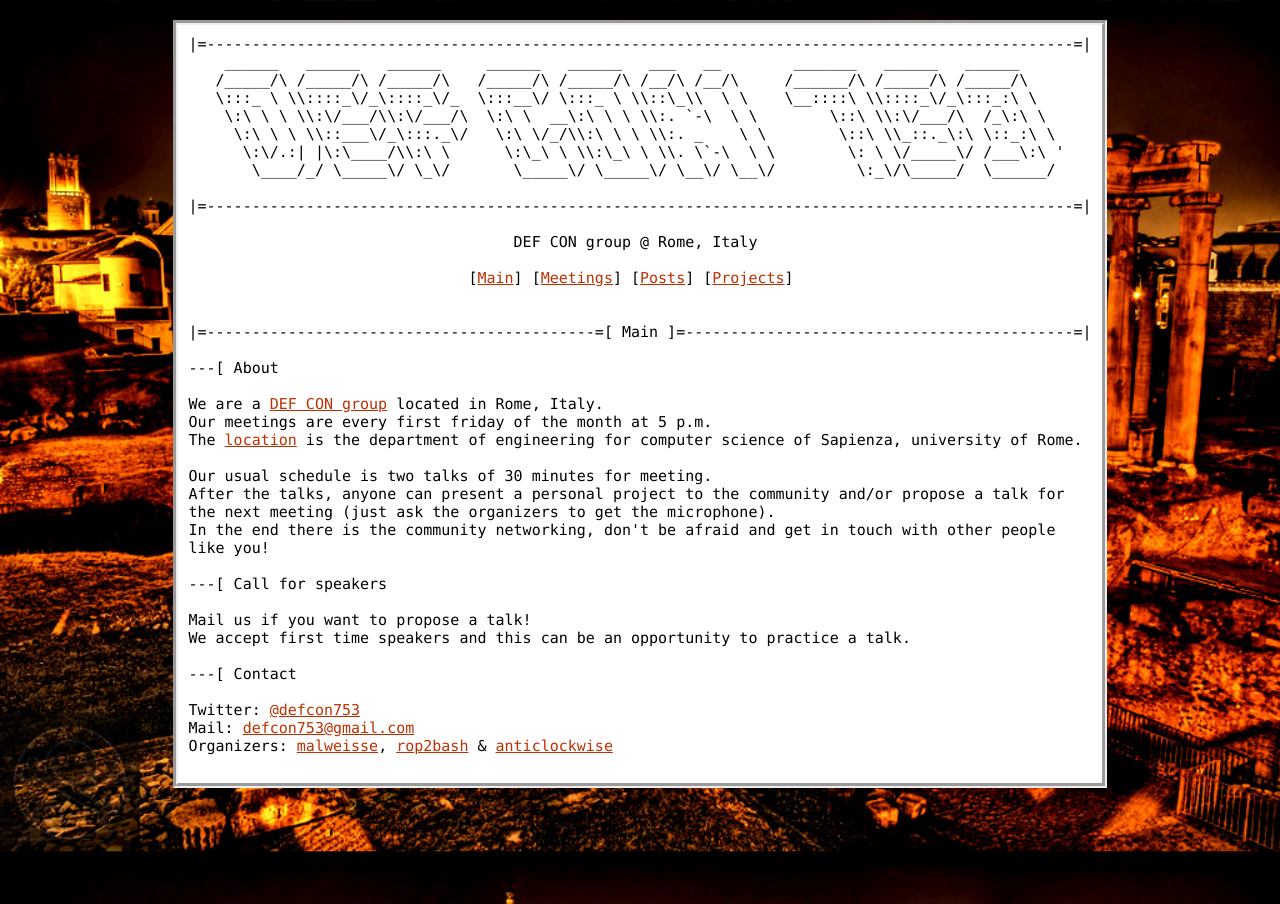
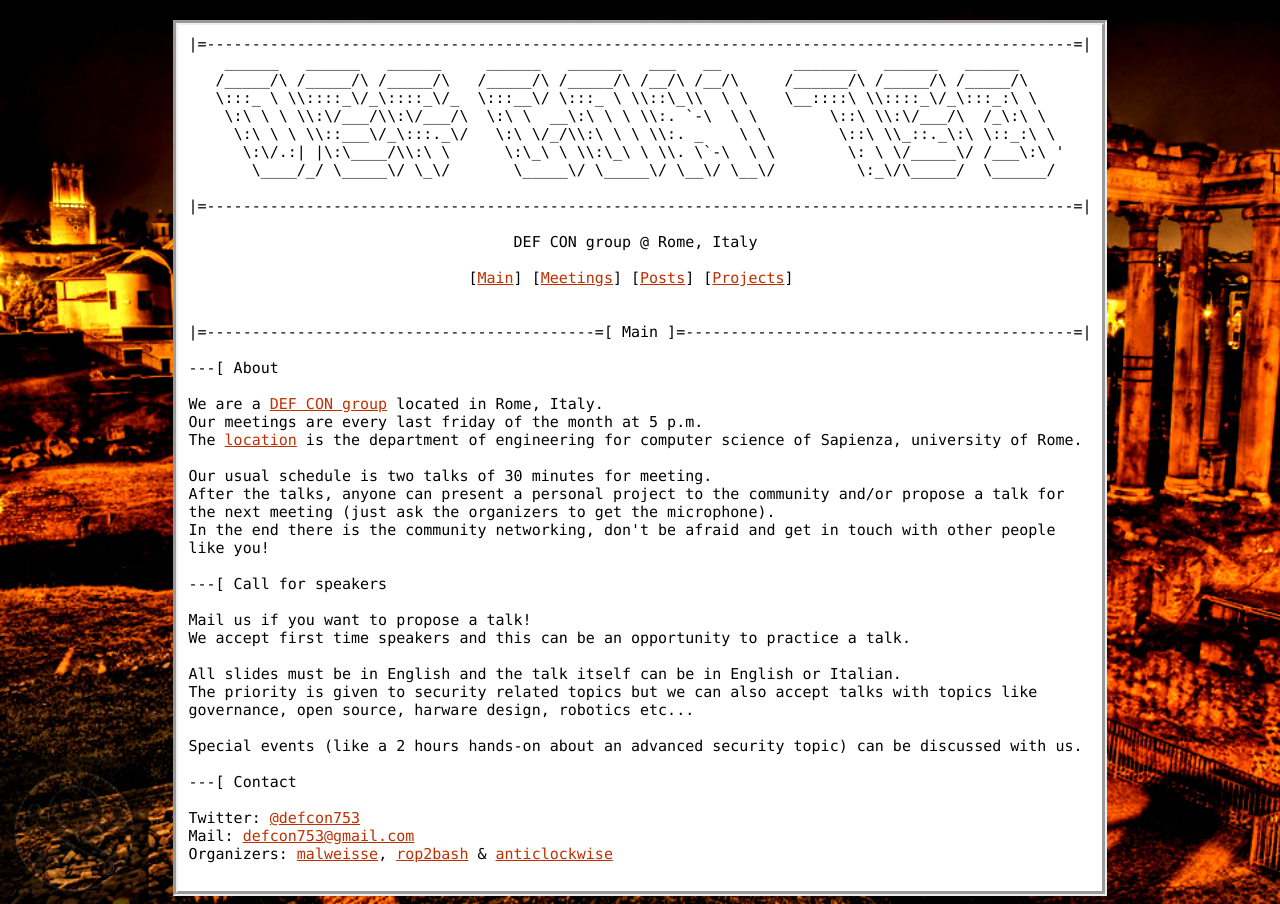
Before and after one commit to DEFCON753/defcon753.github.io, a Jekyll site: the page built from index.html, in a window 1280 px wide. Built offline with Jekyll 4.4.1, drawn with Linux system fonts in a browser that asks for light colours.

Commit message:
meeting 1

```diff
--- a/index.html
+++ b/index.html
@@ -7,7 +7,7 @@
 ---[ About
 
 We are a <a href="https://defcongroups.org/dcpages-int.html">DEF CON group</a> located in Rome, Italy.
-Our meetings are every first friday of the month at 5 p.m.
+Our meetings are every last friday of the month at 5 p.m.
 The <a href="https://www.dis.uniroma1.it/en/node/6422/how-reach-us">location</a> is the department of engineering for computer science of Sapienza, university of Rome.
 
 Our usual schedule is two talks of 30 minutes for meeting.
@@ -19,6 +19,11 @@
 Mail us if you want to propose a talk!
 We accept first time speakers and this can be an opportunity to practice a talk.
 
+All slides must be in English and the talk itself can be in English or Italian.
+The priority is given to security related topics but we can also accept talks with topics like governance, open source, harware design, robotics etc...
+
+Special events (like a 2 hours hands-on about an advanced security topic) can be discussed with us.
+
 <!-----[ Donate
 
 ...
```
Also changed, not shown: _posts/2018-08-16-meeting-sep18.html (added, +16 -0 lines).
